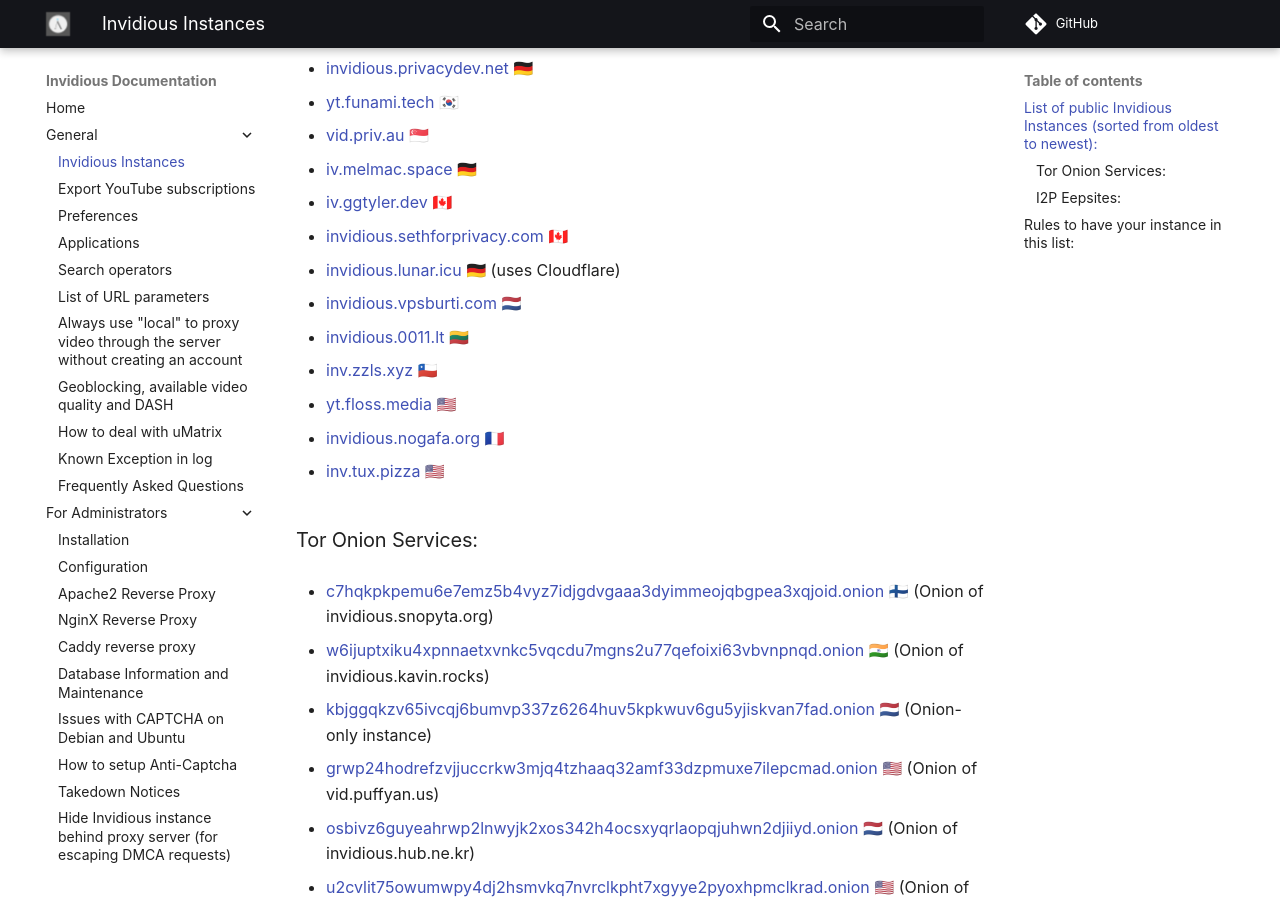
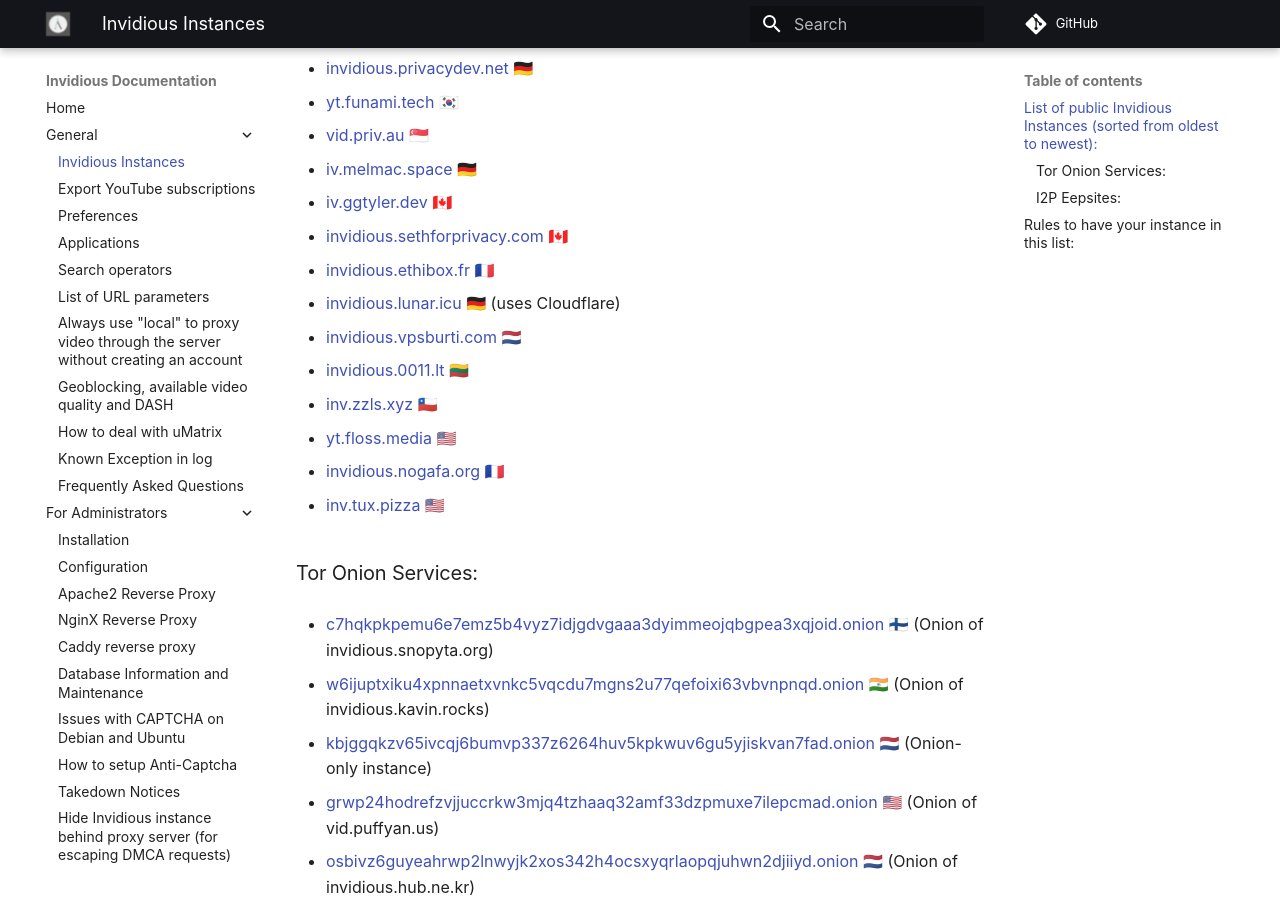
Before and after one commit to iv-org/documentation, an MkDocs documentation site: the page built from docs/instances.md, in a window 1280 px wide and 900 px high, scrolled down 953 px. Built offline with MkDocs 1.6.1 and Material for MkDocs 9.7.7, drawn with Linux system fonts in a browser that asks for light colours; comment, search, counter and statistics services are not loaded.

Commit message:
Add invidious.ethibox.fr instance

```diff
--- a/docs/instances.md
+++ b/docs/instances.md
@@ -49,6 +49,8 @@
 * [iv.ggtyler.dev](https://iv.ggtyler.dev) 🇨🇦
 
 * [invidious.sethforprivacy.com](https://invidious.sethforprivacy.com) 🇨🇦
+
+* [invidious.ethibox.fr](https://invidious.ethibox.fr/) 🇫🇷
 
 * [invidious.lunar.icu](https://invidious.lunar.icu) 🇩🇪 (uses Cloudflare)
 
```
